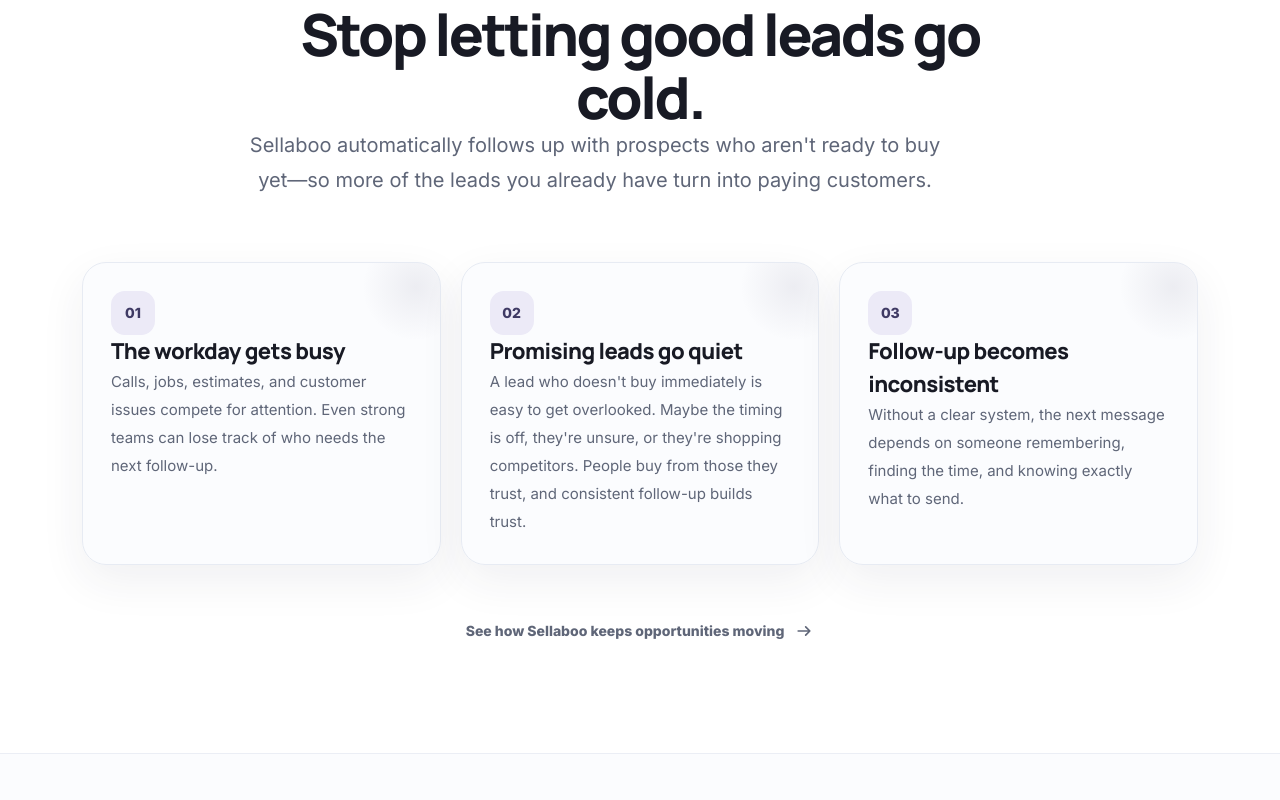
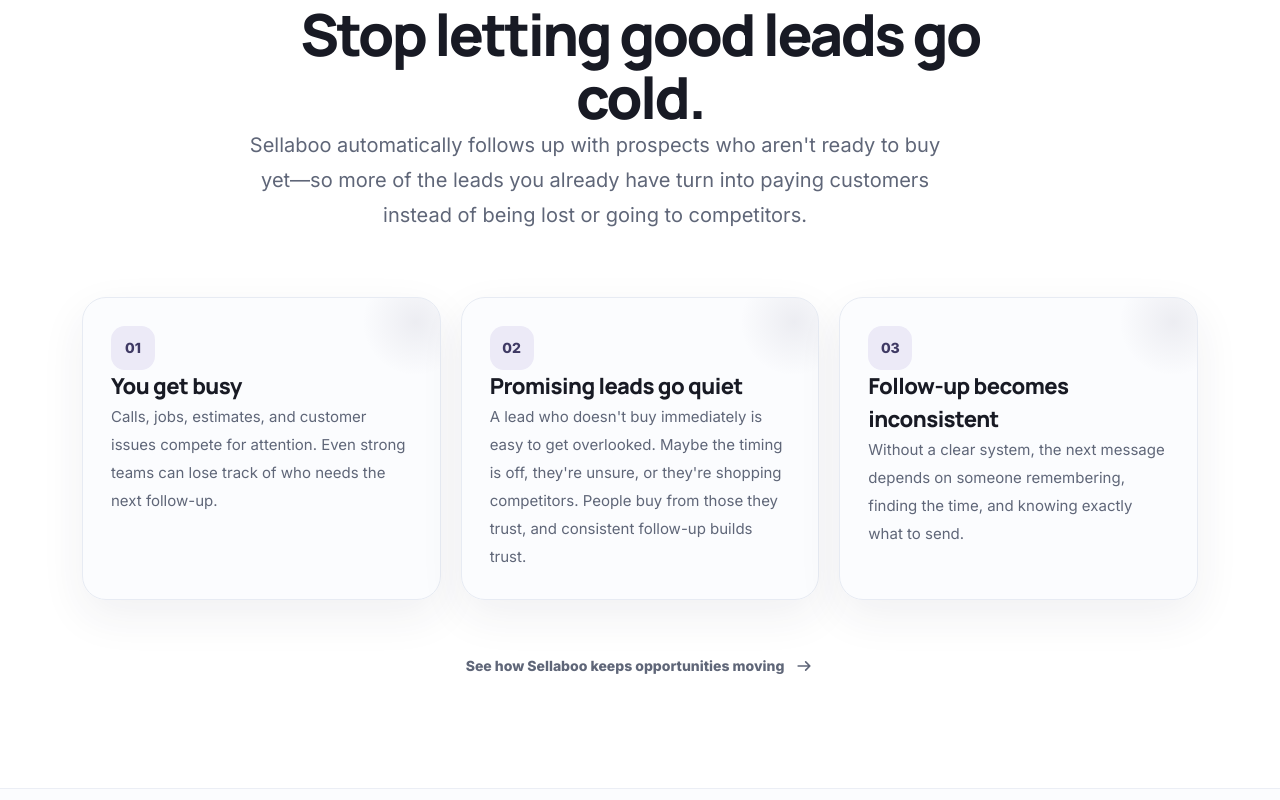
Before and after one commit to Sellaboo-dev/sellaboo-marketing, a Next.js app: page / in a window 1280 px wide. Shown: the part 1180-1980 px from the top of the page. Built offline with nearby package versions, Linux system fonts and the light colour scheme.

Commit message:
Changed headline and subtext in problem section and results section.

```diff
--- a/components/sections/ProblemSection.tsx
+++ b/components/sections/ProblemSection.tsx
@@ -3,7 +3,7 @@ import { Container } from "@/components/ui/Container";
 const problems = [
   {
     number: "01",
-    title: "The workday gets busy",
+    title: "You get busy",
     description:
       "Calls, jobs, estimates, and customer issues compete for attention. Even strong teams can lose track of who needs the next follow-up.",
   },
@@ -61,7 +61,8 @@ export function ProblemSection() {
           <p className="mx-auto mt-6 max-w-[700px] text-[clamp(17px,1.6vw,20px)] leading-[1.75] text-[var(--color-body)]">
             Sellaboo automatically follows up with prospects
             who aren't ready to buy yet—so more of the leads
-            you already have turn into paying customers.
+            you already have turn into paying customers instead
+            of being lost or going to competitors.
           </p>
         </div>
 
--- a/components/sections/results/ResultsSection.tsx
+++ b/components/sections/results/ResultsSection.tsx
@@ -23,7 +23,7 @@ export function ResultsSection() {
               id="results-heading"
               className="font-[family:var(--font-manrope)] text-4xl font-bold tracking-[-0.03em] text-[#181A24] sm:text-5xl"
             >
-              More conversations. More appointments. More booked jobs.
+              More conversations. More booked jobs. More closed sales. More revenue.
             </h2>
 
             <p className="mx-auto mt-6 max-w-2xl text-lg leading-8 text-[#5F6678]">
```
